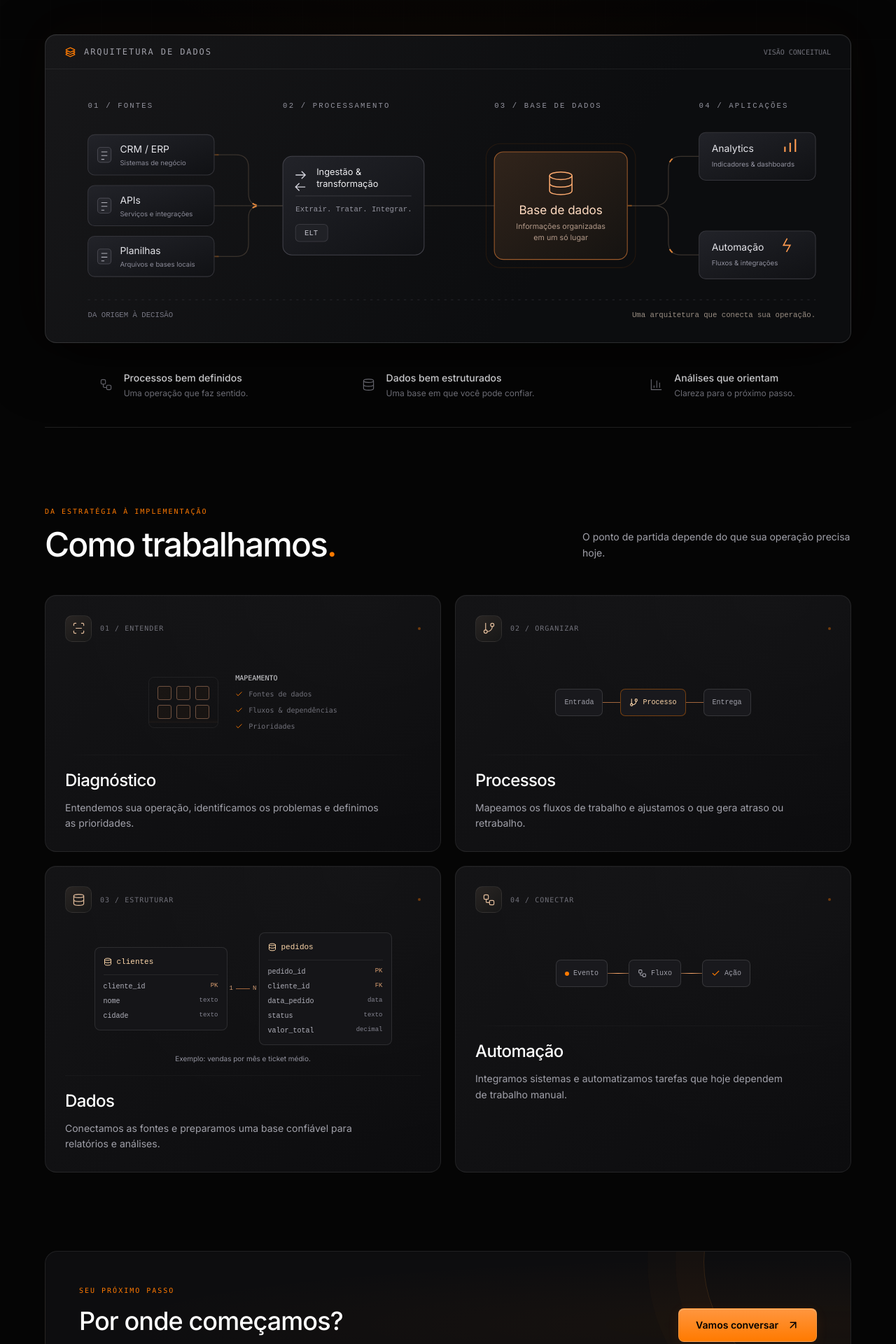
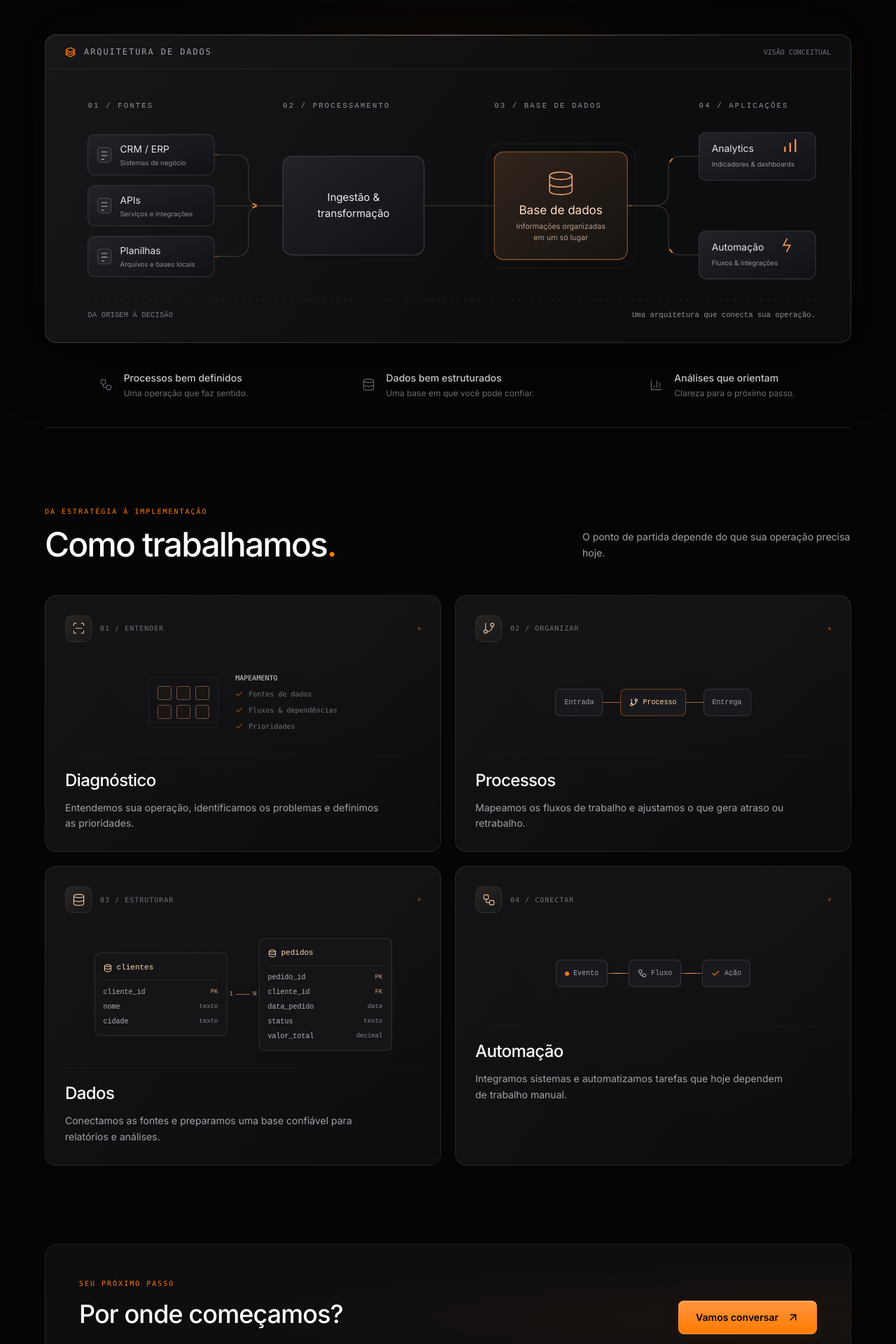
Before and after one commit to edshowsz/delavia-tech, a Next.js app: page / in a window 1280 px wide. Shown: the part 520-2440 px from the top of the page at 70% size. Built offline with nearby package versions, Linux system fonts and the light colour scheme.

Commit message:
Simplify ingestion block and remove model caption and footer accent

```diff
--- a/app/globals.css
+++ b/app/globals.css
@@ -151,7 +151,6 @@ html {
 .flow-mini i { width: 25px; height: 1px; background: #a1653c; }
 .automation-line { width: 30px; height: 1px; background: linear-gradient(90deg, #875b3b, #ffab6c, #875b3b); }
 .contact-panel { position: relative; overflow: hidden; border: 1px solid #ffffff14; border-radius: 18px; background: radial-gradient(ellipse at 95% 50%, #ff7a000c, transparent 65%), #0d0d0f; }
-.contact-panel::before { content: ""; position: absolute; width: 350px; height: 350px; right: -140px; top: -160px; border: 1px solid #ff983326; border-radius: 50%; box-shadow: 0 0 0 40px #ff7a0005, 0 0 0 80px #ff7a0004; pointer-events: none; }
 @media (max-width: 400px) {
   .engineering-card { padding: 22px; }
   .technical-detail { gap: 15px; }
@@ -182,7 +181,6 @@ html {
 .business-table p>span.schema-key { color: #d99e71; }
 .business-relation { display: flex; align-items: center; flex-shrink: 0; gap: 4px; width: 45px; padding: 0 3px; font-family: monospace; font-size: 9px; color: #cf9a73; }
 .business-relation i { flex: 1; height: 1px; background: #a1653c; }
-.business-model figcaption { color: #92929e; font-size: 10px; text-align: center; }
 @media (max-width: 400px) {
   .business-table { padding: 8px; font-size: 9px; }
   .business-table p { gap: 3px; }
@@ -191,5 +189,4 @@ html {
 }
 @media (max-width: 400px) {
   .business-table p>span:last-child:not(.schema-key) { display: none; }
-  .business-model figcaption { max-width: 100%; }
 }
--- a/components/DataArchitecture.tsx
+++ b/components/DataArchitecture.tsx
@@ -31,11 +31,8 @@ export default function DataArchitecture() {
             <text x="81" y={y+24} fill="#e4e4e9" fontSize="13">{title}</text><text x="81" y={y+41} fill="#8b8b98" fontSize="9">{label}</text>
           </g>)}
           <rect x="299" y="94" width="189" height="132" rx="12" fill="url(#node-surface)" stroke="#414149"/>
-          <path d="M316 119 h13 m-5 -5 5 5 -5 5 M329 135 h-13 m5 -5 -5 5 5 5" fill="none" stroke="#d3d3dc" strokeWidth="1.3"/>
-          <text x="344" y="119" fill="#ededf0" fontSize="12">Ingestão &amp;</text><text x="344" y="135" fill="#ededf0" fontSize="12">transformação</text>
-          <path d="M316 147 H471" stroke="#333339"/>
-          <text x="316" y="168" fill="#94949f" fontFamily="monospace" fontSize="10">Extrair. Tratar. Integrar.</text>
-          <rect x="316" y="185" width="43" height="23" rx="5" fill="#202126" stroke="#38383e"/><text x="328" y="200" fill="#c3c3cc" fontFamily="monospace" fontSize="10">ELT</text>
+          <text x="393.5" y="154" textAnchor="middle" fill="#ededf0" fontSize="14">Ingestão &amp;</text>
+          <text x="393.5" y="175" textAnchor="middle" fill="#ededf0" fontSize="14">transformação</text>
           <rect x="571" y="77" width="200" height="166" rx="19" fill="none" stroke="#ff7a00" strokeOpacity=".1"/>
           <rect x="582" y="88" width="178" height="144" rx="12" fill="url(#core-surface)" stroke="#9b5a2b"/>
           <g fill="none" stroke="#ffac70" strokeWidth="1.4"><ellipse cx="671" cy="120" rx="15" ry="5"/><path d="M656 120 v20 c0 7 30 7 30 0 v-20 M656 130 c0 7 30 7 30 0"/></g>
@@ -53,7 +50,7 @@ export default function DataArchitecture() {
       <div className="architecture-grid px-5 py-7 md:hidden">
         <div className="flex justify-center gap-2 font-mono text-[11px] text-zinc-300">{['CRM / ERP','APIs','Planilhas'].map(x=><span key={x} className="rounded-md border border-white/10 bg-white/[0.04] px-3 py-2">{x}</span>)}</div>
         <ArrowDown className="mx-auto my-4 text-primary/60" size={18} aria-hidden="true" />
-        <div className="architecture-mobile-node"><Workflow size={19} aria-hidden="true"/><div><p>Ingestão &amp; transformação</p><span>ELT</span></div></div>
+        <div className="architecture-mobile-node"><Workflow size={19} aria-hidden="true"/><div><p>Ingestão &amp; transformação</p></div></div>
         <ArrowDown className="mx-auto my-4 text-primary/60" size={18} aria-hidden="true" />
         <div className="architecture-mobile-node !border-primary/40 !bg-primary/[0.06]"><Database size={21} className="text-primary" aria-hidden="true"/><div><p>Base de dados</p><span>Informações organizadas em um só lugar</span></div></div>
         <ArrowDown className="mx-auto my-4 text-primary/60" size={18} aria-hidden="true" />
--- a/components/Services.tsx
+++ b/components/Services.tsx
@@ -25,7 +25,6 @@ function TechnicalDetail({ index }: { index: number }) {
           <p><span>valor_total</span><span>decimal</span></p>
         </div>
       </div>
-      <figcaption>Exemplo: vendas por mês e ticket médio.</figcaption>
     </figure>
   );
   return <div className="technical-detail" aria-hidden="true"><div className="automation-mini"><span><span className="h-1.5 w-1.5 rounded-full bg-primary"/>Evento</span><div className="automation-line"/><span><Workflow size={13}/>Fluxo</span><div className="automation-line"/><span><Check size={13} className="text-primary"/>Ação</span></div></div>;
```
